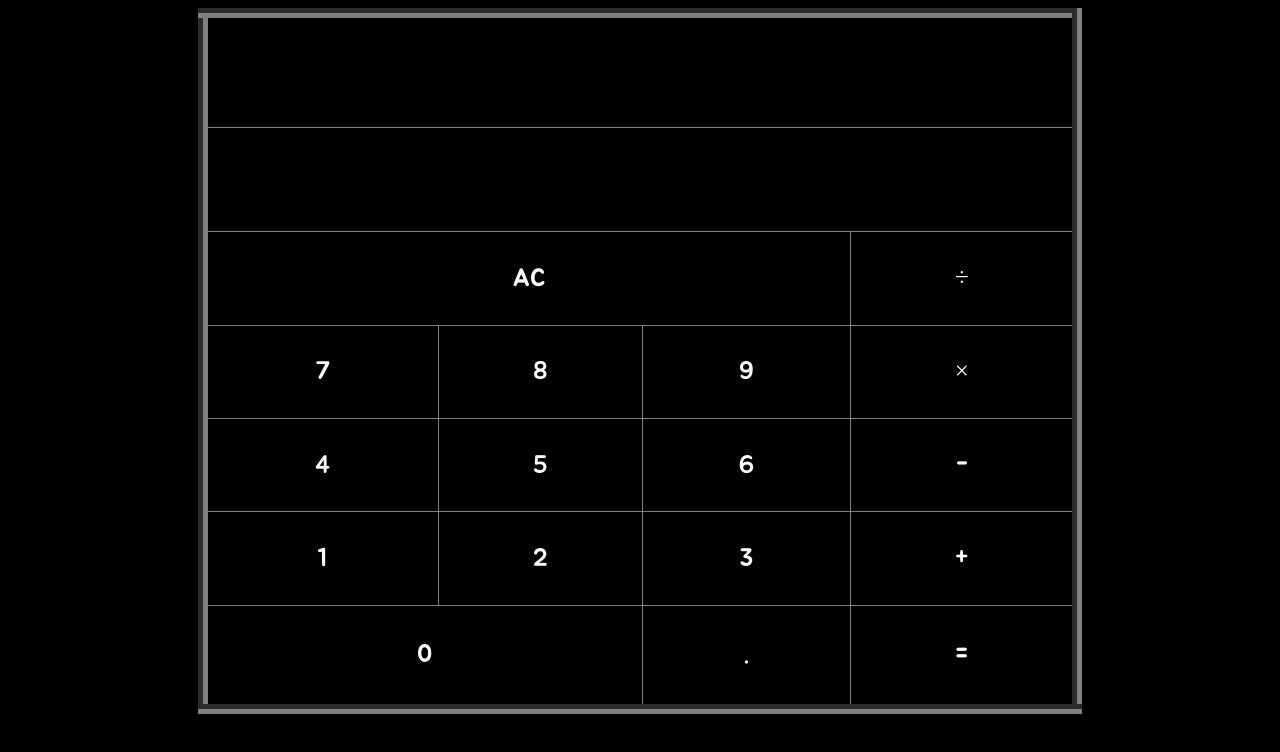
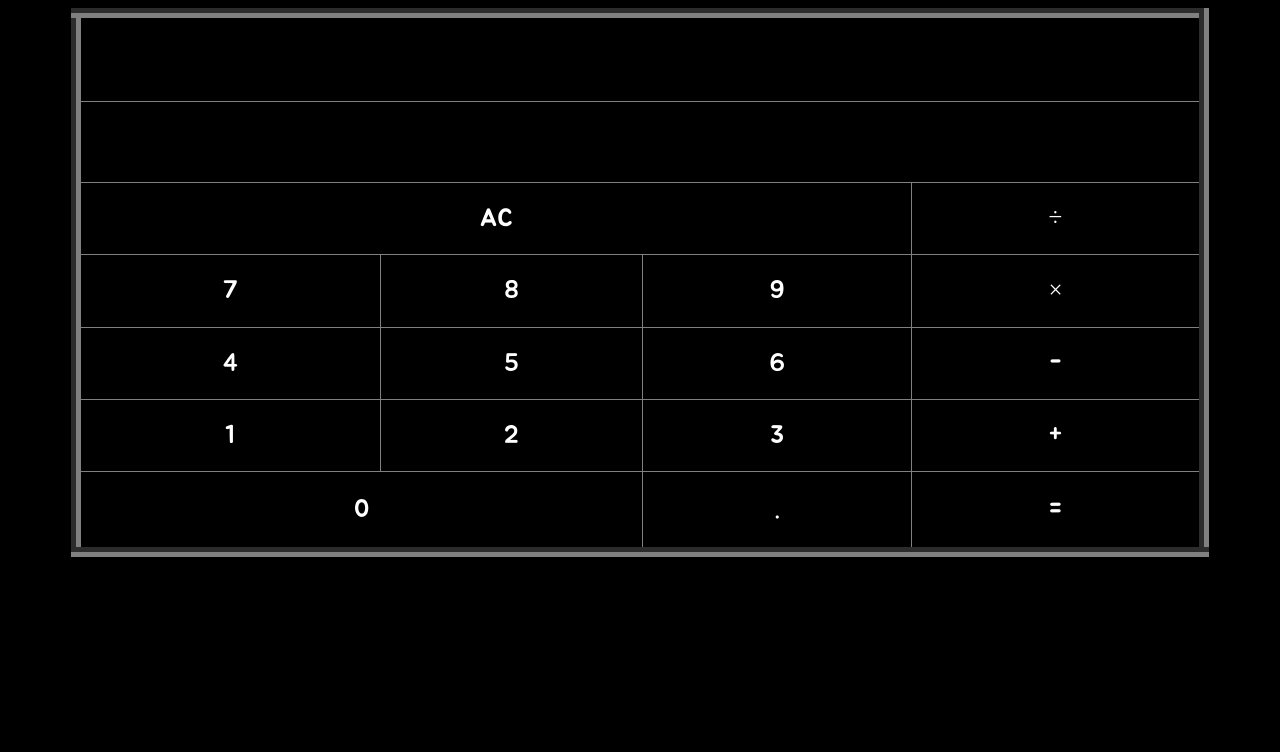
Before and after one commit to sky-min/calculater, a plain HTML site: page index.html in a window 1280 px wide. Drawn offline with Linux system fonts and the light colour scheme.

Commit message:
Update index.css

```diff
--- a/style/index.css
+++ b/style/index.css
@@ -7,8 +7,8 @@ body {
 table {
   border-collapse: collapse;
   border-width: 10px;
-  width: 70%;
-  height: 90%;
+  width: 90%;
+  height: 70%;
   margin: auto;
   font-size: 25px;
 }
```
